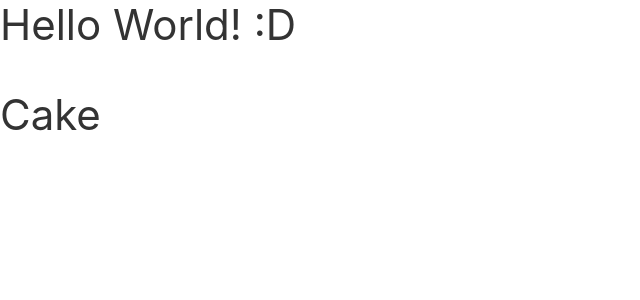
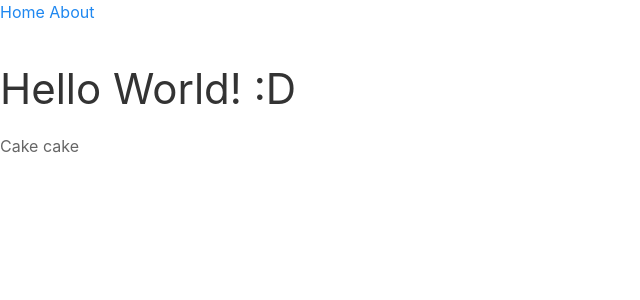
Before and after one commit to vksilva/vksilva.github.io, a Jekyll site: the page built from index.html, in a window 1280 px wide. Shown: the top 300 px of the page, without its empty margins (0-640 px from the left). Built offline with Jekyll 4.4.1, drawn with Linux system fonts in a browser that asks for light colours; nearby versions of some CDN libraries.

Commit message:
Add navigation and about page

```diff
--- /dev/null
+++ b/_includes/navigation.html
@@ -0,0 +1,4 @@
+<nav>
+    <a href="/">Home</a>
+    <a href="/about/">About</a>
+</nav>
--- a/_layouts/default.html
+++ b/_layouts/default.html
@@ -1 +1,18 @@
+<!DOCTYPE html>
+<html>
+<head>
+    <meta charset="utf-8">
+    <title>{{ site.title }}</title>
+
+    <!-- UIkit CSS -->
+    <link rel="stylesheet" href="https://cdn.jsdelivr.net/npm/uikit@3.16.21/dist/css/uikit.min.css" />
+
+    <!-- UIkit JS -->
+    <script src="https://cdn.jsdelivr.net/npm/uikit@3.16.21/dist/js/uikit.min.js"></script>
+    <script src="https://cdn.jsdelivr.net/npm/uikit@3.16.21/dist/js/uikit-icons.min.js"></script>
+</head>
+<body>
+{% include navigation.html %}
 {{ content }}
+</body>
+</html>
--- a/index.html
+++ b/index.html
@@ -2,21 +2,7 @@
 layout: default
 cake_name: "Cake"
 ---
-<!DOCTYPE html>
-<html>
-<head>
-    <meta charset="utf-8">
-    <title>{{ site.title }}</title>
 
-    <!-- UIkit CSS -->
-    <link rel="stylesheet" href="https://cdn.jsdelivr.net/npm/uikit@3.16.21/dist/css/uikit.min.css" />
-
-    <!-- UIkit JS -->
-    <script src="https://cdn.jsdelivr.net/npm/uikit@3.16.21/dist/js/uikit.min.js"></script>
-    <script src="https://cdn.jsdelivr.net/npm/uikit@3.16.21/dist/js/uikit-icons.min.js"></script>
-</head>
-<body>
 <h1>Hello World! :D</h1>
-<h1>{{ page.cake_name }}</h1>
-</body>
-</html>
+{{ page.cake_name }}
+{{ page.cake_name | downcase }}
```
